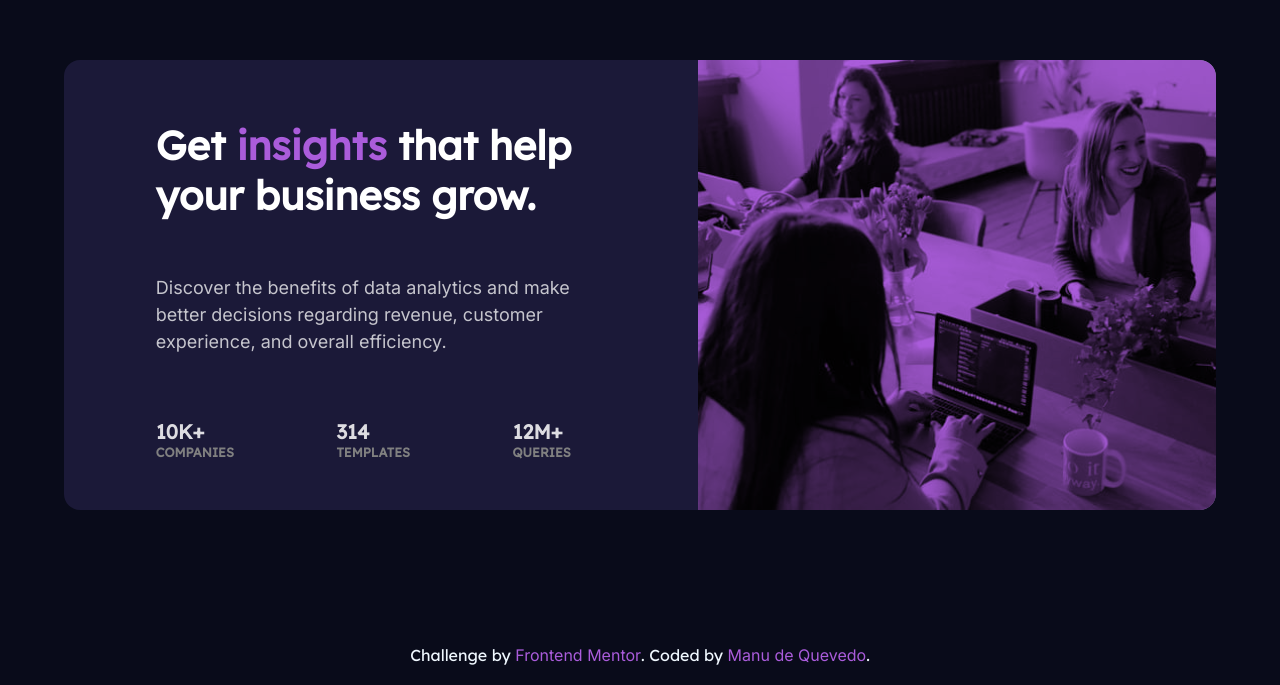
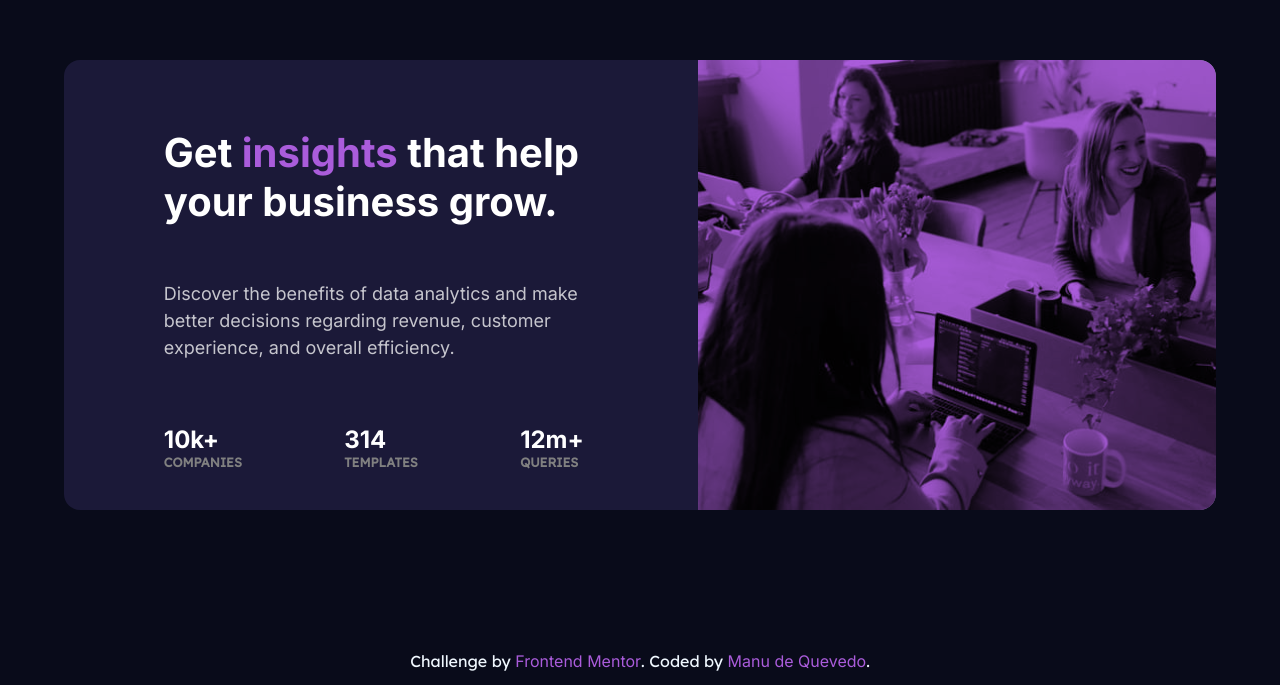
Before and after one commit to ManudeQuevedo/Stats-preview-card-component, a plain HTML site: page index.html in a window 1280 px wide. Shown: the part 115-800 px from the top of the page. Drawn offline with Linux system fonts and the light colour scheme.

Commit message:
Minor improvements on font sizing and alignments

```diff
--- a/style.css
+++ b/style.css
@@ -30,7 +30,7 @@ body {
 /* Typography */
 .card-title {
    color: hsl(0, 0%, 100%);
-   font-family: 'Lexend Deca', sans-serif;
+   font-family: 'Inter', sans-serif;
    font-size: 1.5rem;
    font-weight: 700;
 }
@@ -97,13 +97,17 @@ body {
 }
 
 .card-footer p {
+   color: hsl(0, 0%, 100%)
    margin-bottom: 2em;
+   text-transform: uppercase;
 }
 
 .card-footer span {
-   color: hsla(0, 0%, 100%, 0.85);
+   color: hsl(0, 0%, 100%);
+   font-family: 'Inter', sans-serif;
+   font-size: 1.5rem;
    font-weight: 700;
-   font-size: 1.25rem;
+   text-transform: lowercase;
 }
 
 /* Footer */
@@ -152,7 +156,7 @@ footer {
       margin: 0 auto;
       margin-top: 0;
       order: -1;
-      padding: 0;
+      padding: 0.5em;
       width: 450px;
    }
 
@@ -178,21 +182,16 @@ footer {
       font-weight: 700;
       margin-top: 5em;
       text-align: left;
-      text-transform: uppercase;
-      width: 415px;
-   }
-
-   .card-footer span {
-      color: hsl(0, 0%, 100%)
-      font-size: 1.5rem;
+      width: 420px;
    }
 
    footer {
       background-color: transparent;
-      bottom: 0;
+      bottom: .5em;
       left: 50%;
       padding: 0;
       position: fixed;
       transform: translateX(-50%);
+      line-height: 0;
    }
 }
```
